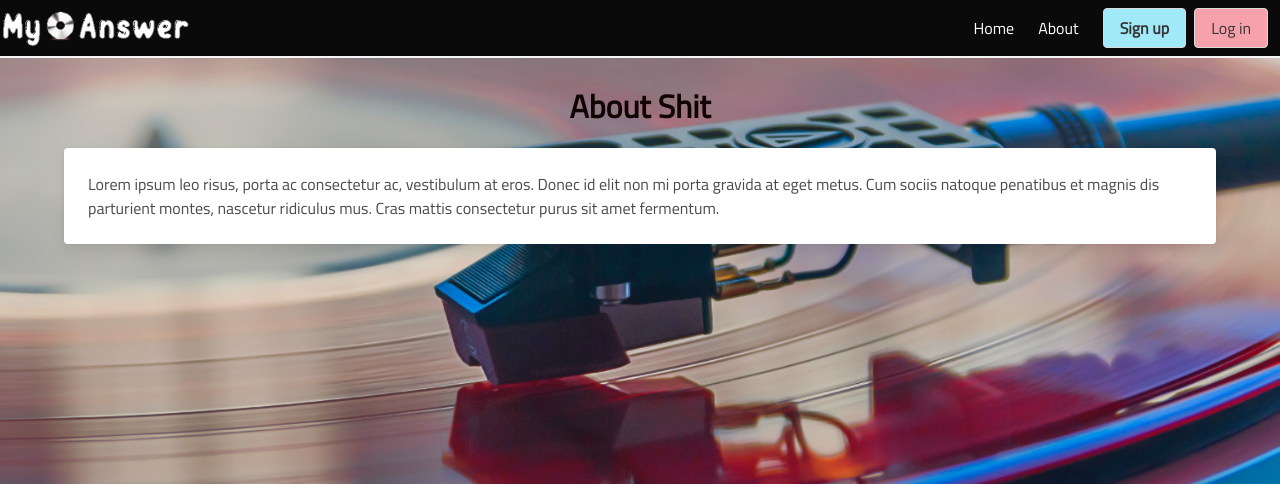
After one commit to RaVeR76/My-Vinyl-Answer, a Flask app: page /about in a window 1280 px wide. The commit adds this page. Shown: the top 484 px of the page. Run offline with Flask 2, Linux system fonts and the light colour scheme; some libraries are stand-ins or nearby versions.

Commit message:
Add about page & route

```diff
--- a/app.py
+++ b/app.py
@@ -23,6 +23,11 @@ mongo = PyMongo(app)
 @app.route("/home")
 def home():
     return render_template("home.html")
+
+
+@app.route("/about")
+def about():
+    return render_template("about.html")
 
 
 @app.route("/signup", methods=["GET", "POST"])
--- a/static/css/style.css
+++ b/static/css/style.css
@@ -150,6 +150,11 @@ select:focus, .sign-bord:hover, .log-bord {
 /* Landscape phones and portrait tablets */
 @media (max-width: 767px) {
 
+    body {
+        background-image: url("../images/deck.jpg");
+        background-size: contain;
+    }
+
     .notification p {
         height: 1rem;
         font-size: 1.5rem;
--- /dev/null
+++ b/templates/about.html
@@ -0,0 +1,19 @@
+{% extends "base.html" %}
+{% block content %}
+
+
+    <h4 class="title is-3 has-text-centered col-pad text-my-black">About Shit</h4>
+
+
+    <div class="card">
+        <div class="card-content">
+            <div class="content">
+                Lorem ipsum leo risus, porta ac consectetur ac, vestibulum at eros. Donec id elit non mi porta gravida
+                at eget metus. Cum sociis natoque penatibus et magnis dis parturient montes, nascetur ridiculus mus.
+                Cras mattis consectetur purus sit amet fermentum.
+            </div>
+        </div>
+    </div>
+
+
+{% endblock %}
--- a/templates/base.html
+++ b/templates/base.html
@@ -44,7 +44,7 @@
                         <a href="{{ url_for('logout') }}" class="navbar-item">Log Out</a>
                     {% else %}
                         <a href="{{ url_for('home') }}" class="navbar-item">Home</a>
-                        <a href="#" class="navbar-item">About</a>
+                        <a href="{{ url_for('about') }}" class="navbar-item">About</a>
                         <div class="navbar-item">
                             <div class="buttons">
                                 <a href="{{ url_for('signup') }}" class="button my-blue">
```
